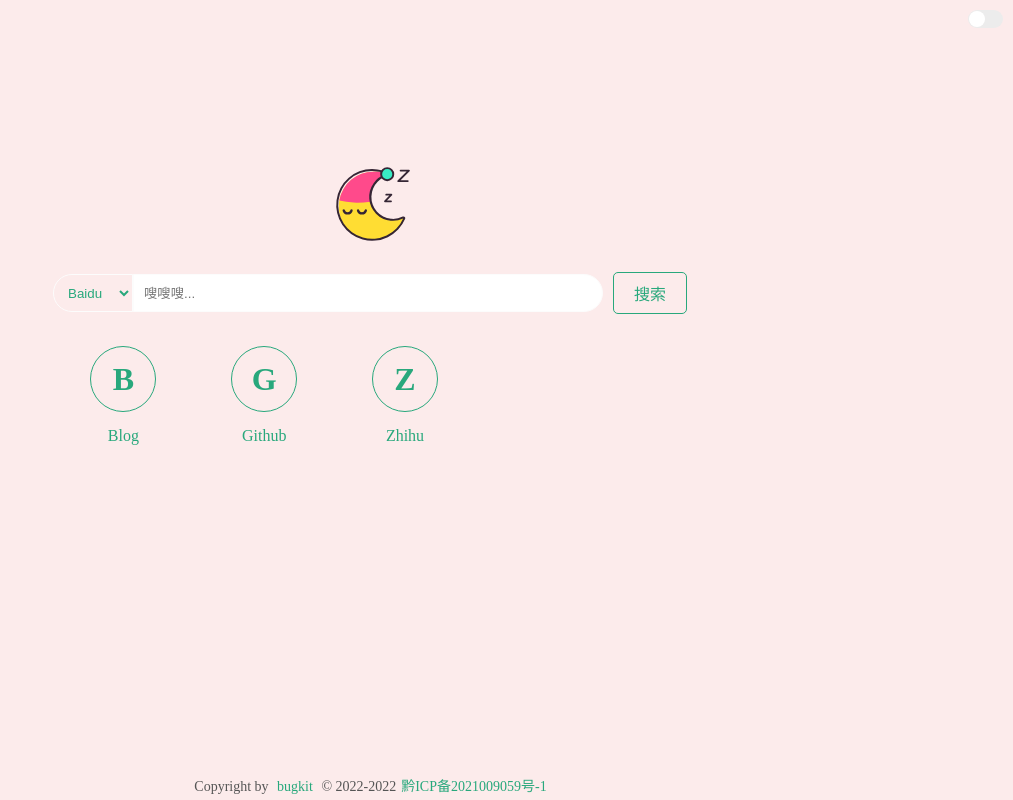
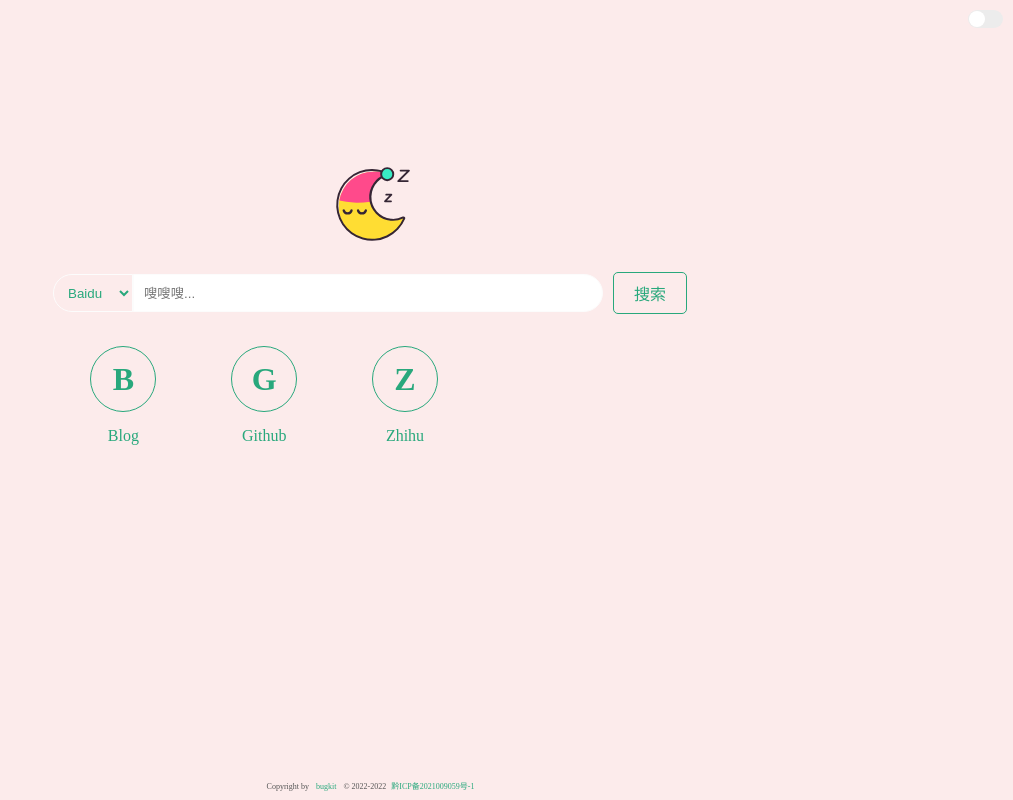
Before and after one commit to bennetty74/bugkit-wiki, a React (Create React App) app: page / in a window 1280 px wide. Shown: the whole page, without its empty margins (267-1280 px from the left). Built offline with nearby package versions, Linux system fonts and the light colour scheme.

Commit message:
smaller footer font size

```diff
--- a/src/components/footer/Footer.scss
+++ b/src/components/footer/Footer.scss
@@ -10,7 +10,7 @@
   padding: 5px 0;
 
   .content {
-    font-size: 14px;
+    font-size: 8px;
     @include themed() {
       color: t('secondaryTextColor');
     }
--- a/src/css/App.scss
+++ b/src/css/App.scss
@@ -23,8 +23,7 @@
     display: flex;
     flex-direction: column;
     align-items: center;
-    margin-top: 10vh;
-
+    padding-top: 10vh;
     .search-wrapper {
       display: flex;
       flex-direction: row;
```
